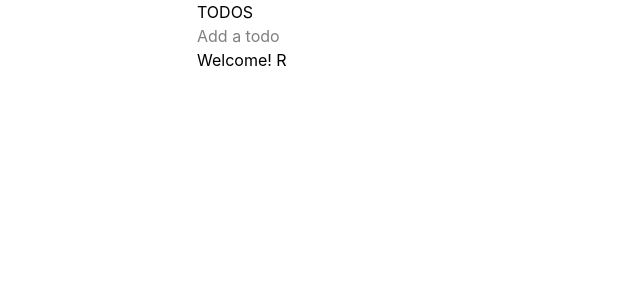
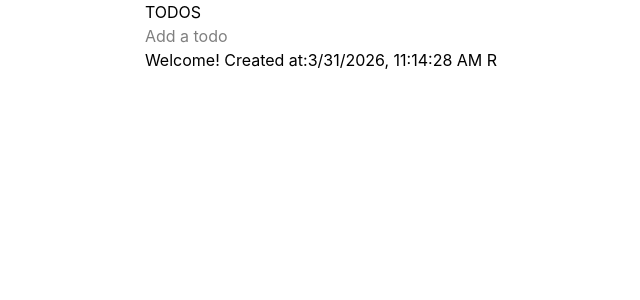
Before and after one commit to mathiasscherer2007/tasks-app, a SvelteKit app: page / in a window 1280 px wide. Shown: the top 300 px of the page, without its empty margins (319-959 px from the left). Built offline with nearby package versions, Linux system fonts and the light colour scheme; no server answers.

Commit message:
Show created at in todos list

```diff
--- a/src/lib/server/database.ts
+++ b/src/lib/server/database.ts
@@ -36,8 +36,6 @@ export function createTodo(userid: string, description: string | FormDataEntryVa
 		done: false,
 		createdAt: Date(),
 	});
-
-	console.log(todos);
 }
 
 export function deleteTodo(userid: string, todoid: FormDataEntryValue) {
--- /dev/null
+++ b/src/lib/utils/formatDate.ts
@@ -0,0 +1,4 @@
+export function formatDate(date: string) {
+    const dateObj : Date = new Date(date);
+    return dateObj.toLocaleString();
+}
--- a/src/routes/+page.server.ts
+++ b/src/routes/+page.server.ts
@@ -32,7 +32,6 @@ export const actions = {
 
 	delete: async ({ cookies, request }) => {
 		const data = await request.formData();
-		console.log(data.get('id'))
 		db.deleteTodo(cookies.get('userid') ?? '', data.get('id') ?? '-1')
 	}
 };
--- a/src/routes/+page.svelte
+++ b/src/routes/+page.svelte
@@ -1,5 +1,6 @@
 <script lang='ts'>
 	import { enhance } from '$app/forms';
+	import { formatDate } from '$lib/utils/formatDate';
 
 	let { data, form } = $props();
 </script>
@@ -23,6 +24,7 @@
 				<form method="POST" action="?/delete" use:enhance>
 					<input type="hidden" name="id" value={todo.id} />
                     <span>{todo.description}</span>
+					<span>Created at:{formatDate(todo.createdAt)}</span>
                     <button aria-label="mark as complete">R</button>
 				</form>
 			</li>
```
